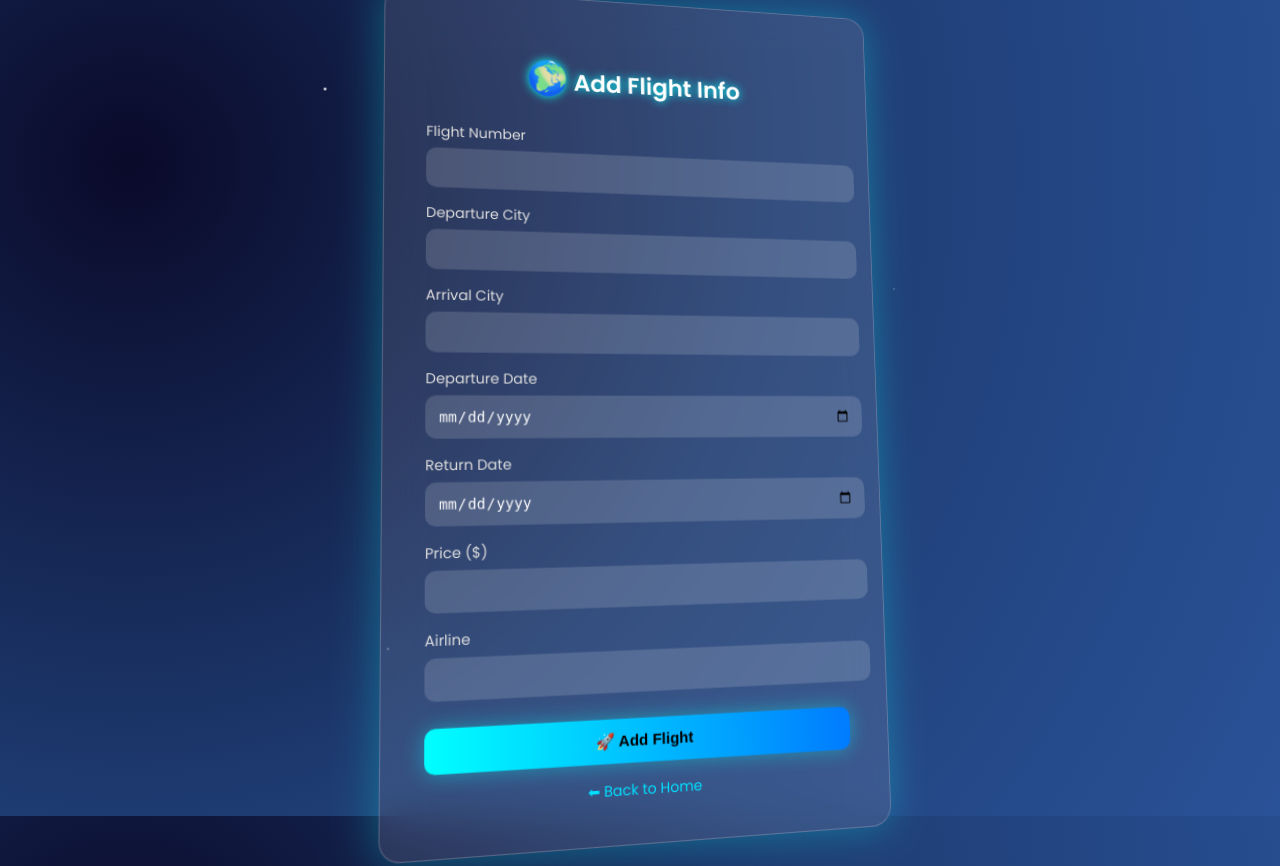
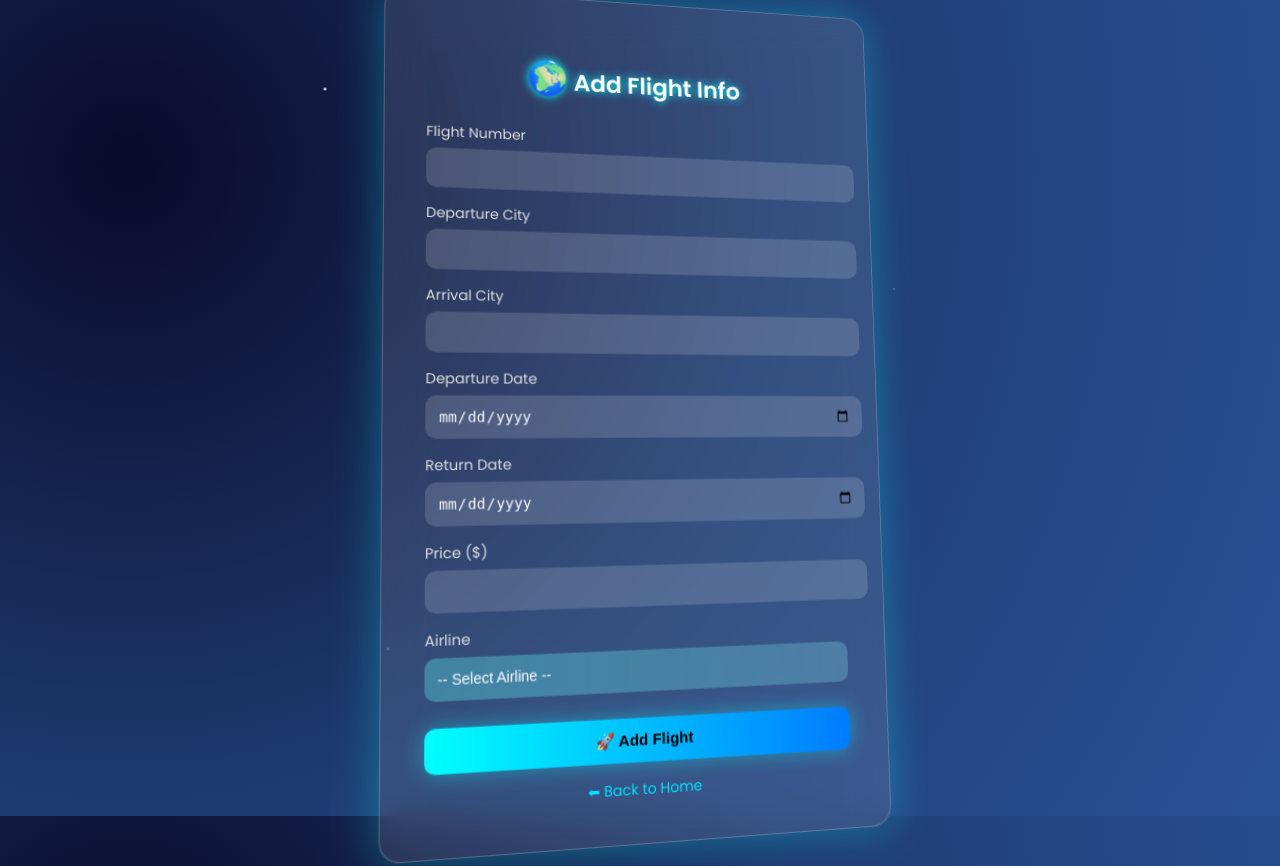
Before and after one commit to Zeyadsmir200618/TripLink, a PHP site: page /flight_form.php in a window 1280 px wide. Run offline with PHP 8.4, Linux system fonts and the light colour scheme.

Commit message:
Update flight_form.php

```diff
--- a/flight_form.php
+++ b/flight_form.php
@@ -13,8 +13,8 @@ if (isset($_POST['submit']))
   $return_date = $_POST['return_date'];
   $price = $_POST['price'];
   $airline = $_POST['airline'];
+ // collect form inputs and store them in PHP (temporarily, not in the database yet)
 
-  // collect form inputs and store them in PHP (temporarily, not in the database yet)
   $sql = "INSERT INTO flights (flight_number, departure_city, arrival_city, departure_date, return_date, price, airline)
           VALUES ('$flight_number', '$departure', '$arrival', '$departure_date', '$return_date', '$price', '$airline')";
   // creates the SQL command that adds a new row into the flights table.
@@ -39,7 +39,6 @@ if (isset($_POST['submit']))
   <style>
     @import url('https://fonts.googleapis.com/css2?family=Poppins:wght@400;600&display=swap');
 
-    /* === 3D gradient background with glowing stars === */
     body {
       font-family: 'Poppins', sans-serif;
       background: radial-gradient(circle at 10% 20%, #0a0a2a, #1e3c72, #2a5298);
@@ -65,7 +64,6 @@ if (isset($_POST['submit']))
       50% { opacity: 1; transform: scale(1.4); }
     }
 
-    /* === 3D floating glass card === */
     .form-container {
       width: 420px;
       padding: 40px;
@@ -111,7 +109,7 @@ if (isset($_POST['submit']))
       color: #ddd;
     }
 
-    input {
+    input, select {
       width: 100%;
       padding: 12px;
       margin-top: 6px;
@@ -123,12 +121,24 @@ if (isset($_POST['submit']))
       outline: none;
       transition: all 0.3s ease;
       box-shadow: 0 0 0px rgba(0,255,255,0.3);
+      appearance: none;
     }
 
-    input:focus {
+    input:focus, select:focus {
       background: rgba(255,255,255,0.25);
       box-shadow: 0 0 15px cyan;
       transform: scale(1.02);
+    }
+
+    select {
+      cursor: pointer;
+      background-image: linear-gradient(90deg, rgba(0,255,255,0.2), rgba(0,255,255,0.1));
+      position: relative;
+    }
+
+    select option {
+      background: #0a0a2a;
+      color: #fff;
     }
 
     button {
@@ -152,8 +162,7 @@ if (isset($_POST['submit']))
       box-shadow: 0 0 35px rgba(0,255,255,0.7);
     }
 
-    /* Floating input animation */
-    .form-container input, button {
+    .form-container input, select, button {
       animation: float 3s ease-in-out infinite alternate;
     }
 
@@ -178,7 +187,7 @@ if (isset($_POST['submit']))
   </style>
 </head>
 <body>
-  <!-- Animated background stars -->
+
   <div class="stars" style="top:10%;left:25%;animation-delay:1s;"></div>
   <div class="stars" style="top:35%;left:70%;animation-delay:2s;"></div>
   <div class="stars" style="top:60%;left:50%;animation-delay:3s;"></div>
@@ -206,7 +215,15 @@ if (isset($_POST['submit']))
     <input type="number" step="0.01" name="price" required>
 
     <label>Airline</label>
-    <input type="text" name="airline" required>
+    <select name="airline" required>
+      <option value="">-- Select Airline --</option>
+      <option value="EgyptAir">EgyptAir</option>
+      <option value="SaudiAir">SaudiAir</option>
+      <option value="Flynas">Flynas</option>
+      <option value="Flyadel">Flyadel</option>
+      <option value="QatarAir">QatarAir</option>
+      <option value="EmiratesAir">EmiratesAir</option>
+    </select>
 
     <button type="submit" name="submit">🚀 Add Flight</button>
     <a href="menu.php" class="back-link">⬅ Back to Home</a>
```
